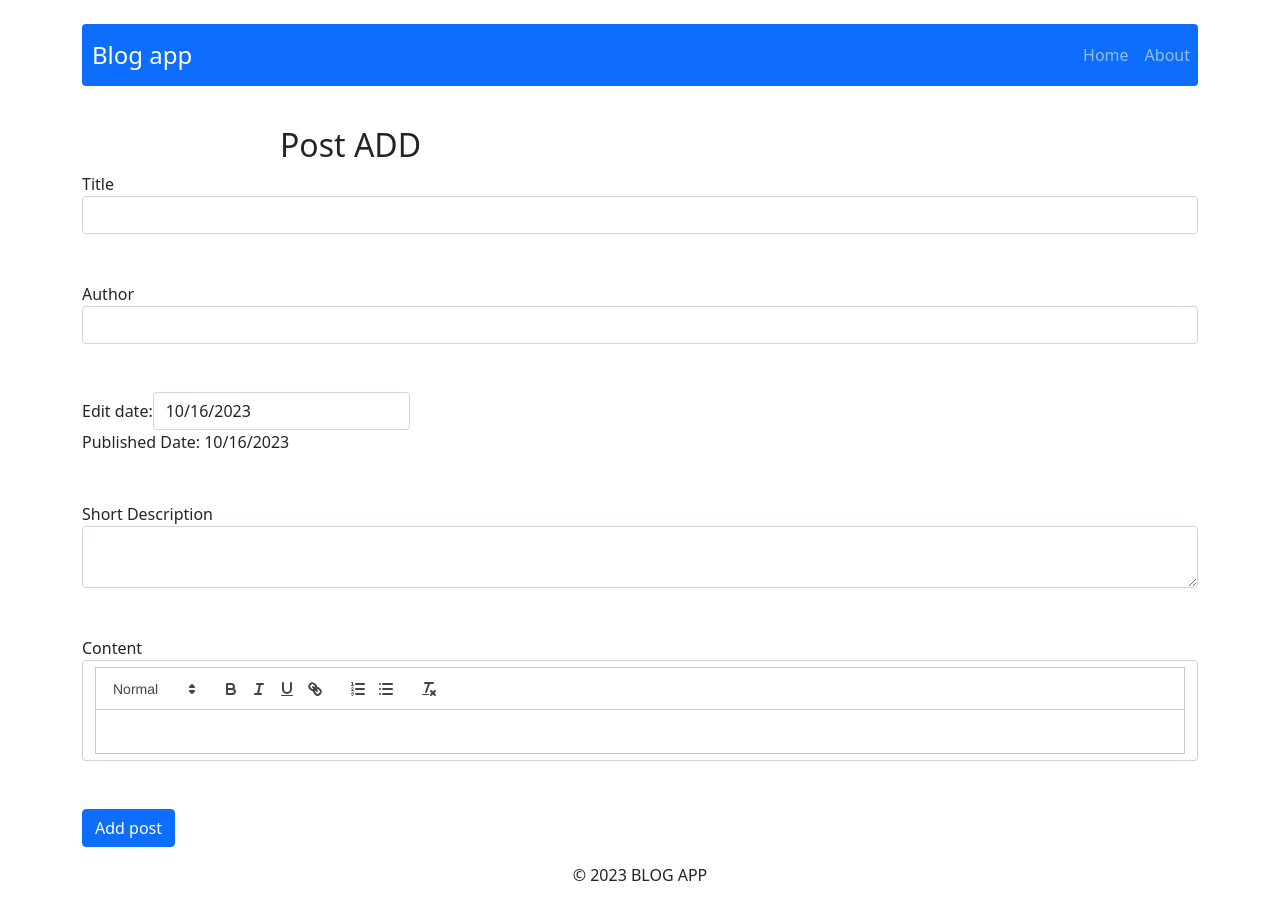
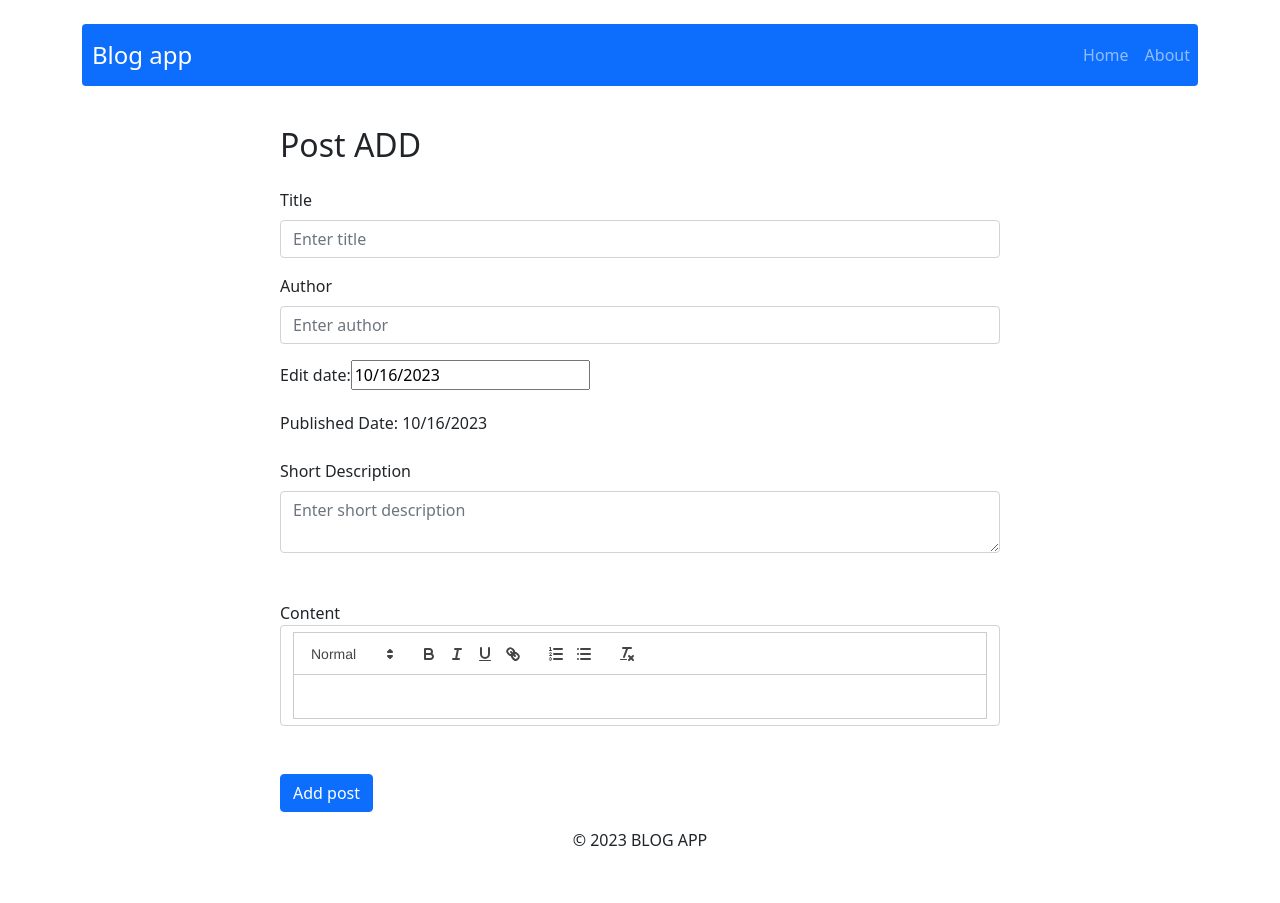
Before and after one commit to zosiaszy/Blog-app, a React (Create React App) app: page /post/add in a window 1280 px wide. After the commit the page ends 868 px from the top, so only its background shows below. Built offline with nearby package versions, Linux system fonts and the light colour scheme.

Commit message:
Add changes PostForm

```diff
--- a/src/components/features/PostForm.js
+++ b/src/components/features/PostForm.js
@@ -3,11 +3,14 @@ import PropTypes from 'prop-types';
 import ReactQuill from 'react-quill';
 import 'react-quill/dist/quill.snow.css';
 import DatePicker from "react-datepicker";
-import  {formatDate}  from '../../utils/dateToStr';
+import { formatDate } from '../../utils/dateToStr';
 import "react-datepicker/dist/react-datepicker.css";
-
+import { useForm } from 'react-hook-form';
+import { Form, Button } from 'react-bootstrap';
 
 const PostForm = ({ action, actionText, ...props }) => {
+  const { register, handleSubmit, formState: { errors } } = useForm();
+
   const [title, setTitle] = useState(props.title || '');
   const [author, setAuthor] = useState(props.author || '');
   const [publishedDate, setPublishedDate] = useState(new Date());
@@ -15,6 +18,8 @@ const PostForm = ({ action, actionText, ...props }) => {
   const [shortDescription, setShortDescription] = useState(props.shortDescription || '');
   const [content, setContent] = useState(props.content || '');
 
+  const [contentError, setContentError] = useState(false);
+  const [dateError, setDateError] = useState(false);
 
   useEffect(() => {
     const parsedDate = Date.parse(props.publishedDate);
@@ -23,59 +28,96 @@ const PostForm = ({ action, actionText, ...props }) => {
     }
   }, [props.publishedDate]);
 
-  const handleSubmit = (e) => {
-    e.preventDefault();
-    action({ title, author, publishedDate, shortDescription, content });
+  const onSubmit = (data) => {
+
+    if (!content || !publishedDate) {
+      if (!content) {
+        setContentError(true);
+      } else {
+        setContentError(false);
+      }
+      if (!publishedDate) {
+        setDateError(true);
+      } else {
+        setDateError(false);
+      }
+      return;
+    }
+
+    action({ ...data, content });
   };
 
   return (
-    <form onSubmit={handleSubmit}>
-      <div className="form-group">
-        <label>Title</label>
-        <input
+    <div className="container">
+      <div className="row justify-content-center">
+        <div className="col-md-8">
+          <Form onSubmit={handleSubmit(onSubmit)}>
+            <Form.Group className="mt-3" controlId="title">
+              <Form.Label>Title</Form.Label>
+              <Form.Control
+                {...register('title', { required: true })}
+                value={title}
+                onChange={e => setTitle(e.target.value)}
                 type="text"
-          className="form-control"
-          value={title}
-          onChange={(e) => setTitle(e.target.value)}
+                placeholder="Enter title"
               />
-      </div>
-      <div className="form-group mt-5">
-        <label>Author</label>
-        <input
+              {errors.title && <span>This field is required</span>}
+            </Form.Group>
+
+            <Form.Group controlId="author" className="mt-3">
+              <Form.Label>Author</Form.Label>
+              <Form.Control
+                {...register('author', { required: true })}
+                value={author}
                 type="text"
-          className="form-control"
-          value={author}
-          onChange={(e) => setAuthor(e.target.value)}
+                placeholder="Enter author"
+                onChange={e => setAuthor(e.target.value)}
               />
-      </div>
-      <div className="form-group mt-5">
-  <label>Edit date: </label>
+              {errors.author && <span>This field is required</span>}
+            </Form.Group>
+
+            <Form.Group controlId="publishedDate" className="mt-3">
+              <Form.Label>Edit date:</Form.Label>
               <DatePicker
                 selected={publishedDate}
-    className="form-control"
                 onChange={(date) => setPublishedDate(date)}
                 dateFormat="MM/dd/yyyy"
               />
-  <p className="card-text font-weight-bold">Published Date: {formatDate(publishedDate)}</p>
+              <p className="card-text font-weight-bold mt-3">
+                Published Date: {formatDate(publishedDate)}
+              </p>
+              {dateError && <span>Date is required</span>}
+            </Form.Group>
+
+            <Form.Group controlId="shortDescription" className="mt-4">
+              <Form.Label>Short Description</Form.Label>
+              <Form.Control
+                {...register('shortDescription', { required: true })}
+                as="textarea"
+                placeholder="Enter short description"
+                value={shortDescription}
+                onChange={e => setShortDescription(e.target.value)}
+              />
+              {errors.shortDescription && <span>This field is required</span>}
+            </Form.Group>
+
+            <div className="form-group mt-5">
+              <label>Content</label>
+              <ReactQuill
+                className="form-control"
+                value={content}
+                onChange={value => setContent(value)}
+              />
+              {contentError && <span>Content is required</span>}
             </div>
 
-
-      <div className="form-group mt-5">
-        <label>Short Description</label>
-        <textarea
-          className="form-control"
-          value={shortDescription}
-          onChange={(e) => setShortDescription(e.target.value)}
-        />
+            <Button type="submit" className="btn btn-primary mt-5">
+              {actionText}
+            </Button>
+          </Form>
         </div>
-      <div className="form-group mt-5">
-        <label>Content</label>
-        <ReactQuill className="form-control" value={content} onChange={setContent} />
       </div>
-      <button type="submit" className="btn btn-primary mt-5">
-        {actionText}
-      </button>
-    </form>
+    </div>
   );
 };
 
```
Lines whose indentation alone changed are shown as unchanged.
